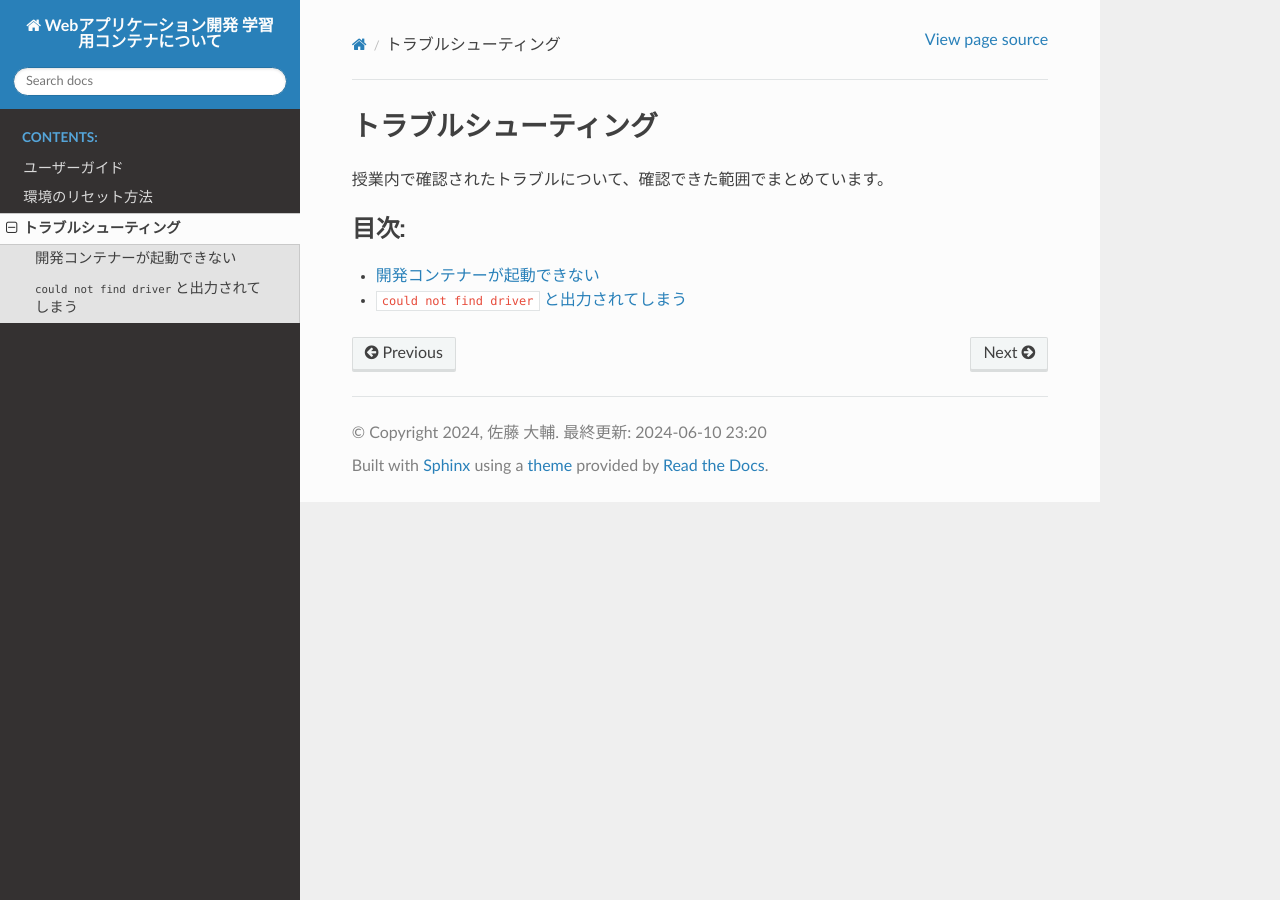
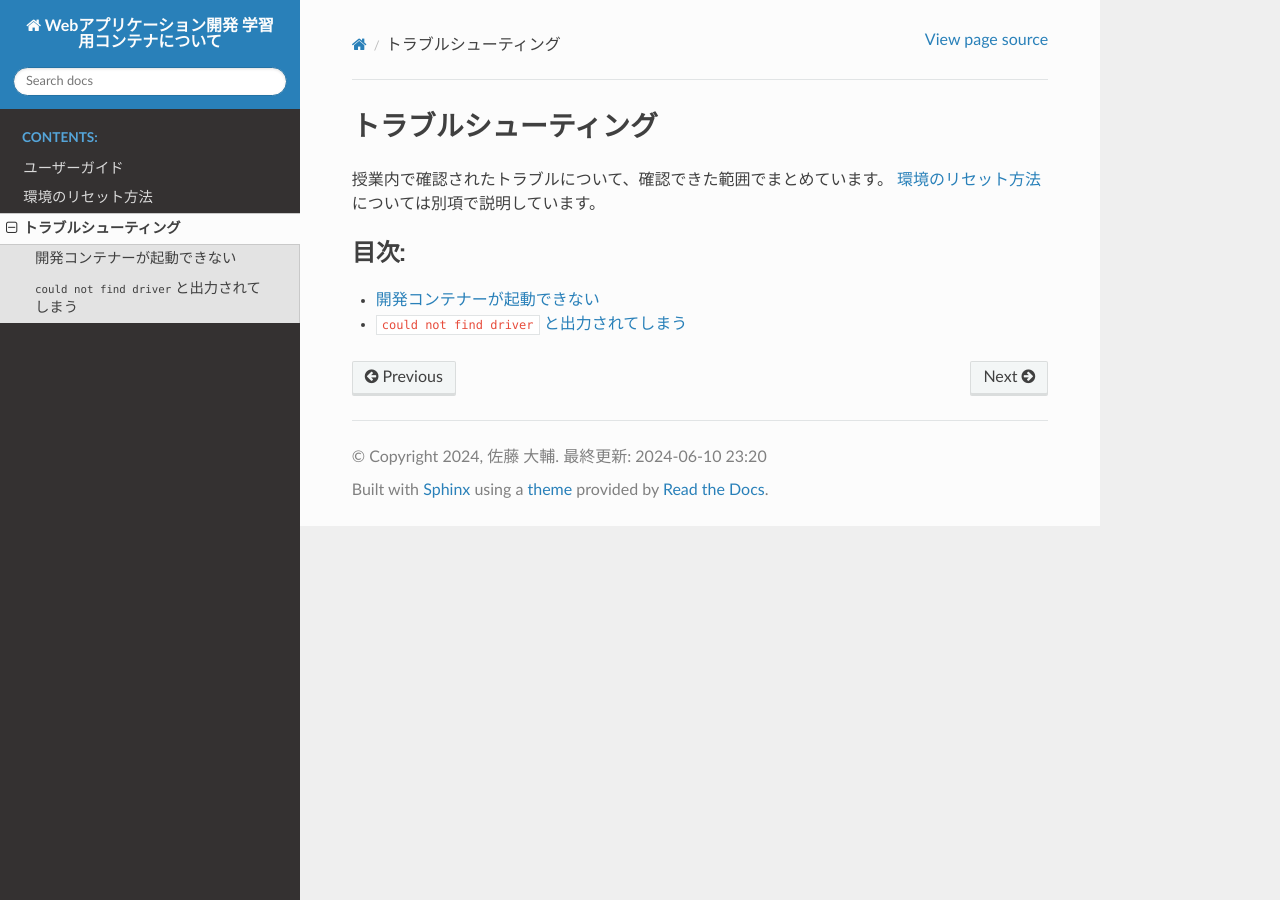
Before and after one commit to densuke/xampp-devenv-doc, a Sphinx documentation site: the page built from source/trouble/index.rst, in a window 1280 px wide. Built offline with Sphinx 7.4.7 and the Read the Docs theme 2.0.0, drawn with Linux system fonts in a browser that asks for light colours; pages that are not in the unit, such as notebooks, are missing from menus; the version number could not be read and is left out.

Commit message:
トラブルシューティングからリセット方法への導線を作成

```diff
--- a/source/reset/index.rst
+++ b/source/reset/index.rst
@@ -1,3 +1,4 @@
+.. _develop-reset:
 環境のリセット方法
 ==========================================================================
 
--- a/source/trouble/index.rst
+++ b/source/trouble/index.rst
@@ -2,6 +2,7 @@
 ==========================================================================
 
 授業内で確認されたトラブルについて、確認できた範囲でまとめています。
+:ref:`環境のリセット方法 <develop-reset>` については別項で説明しています。
 
 .. toctree::
     :maxdepth: 1
```
